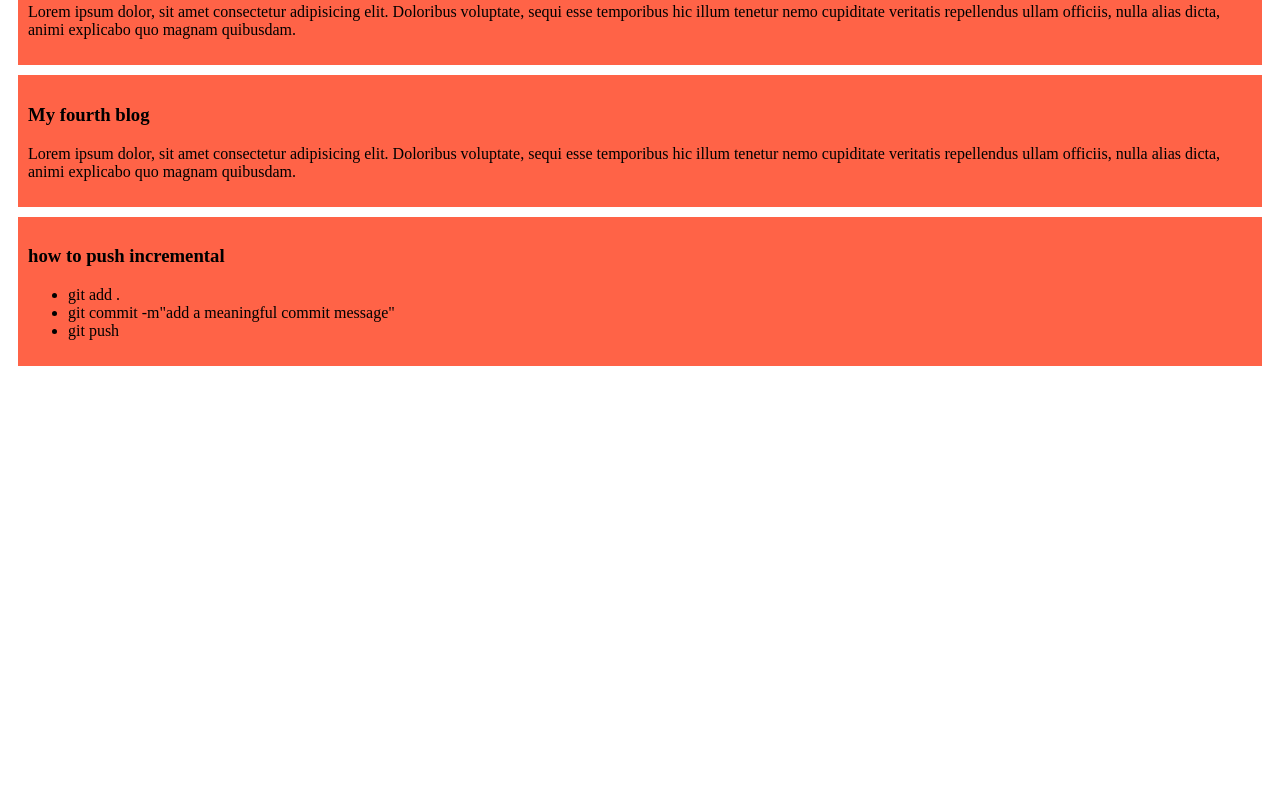
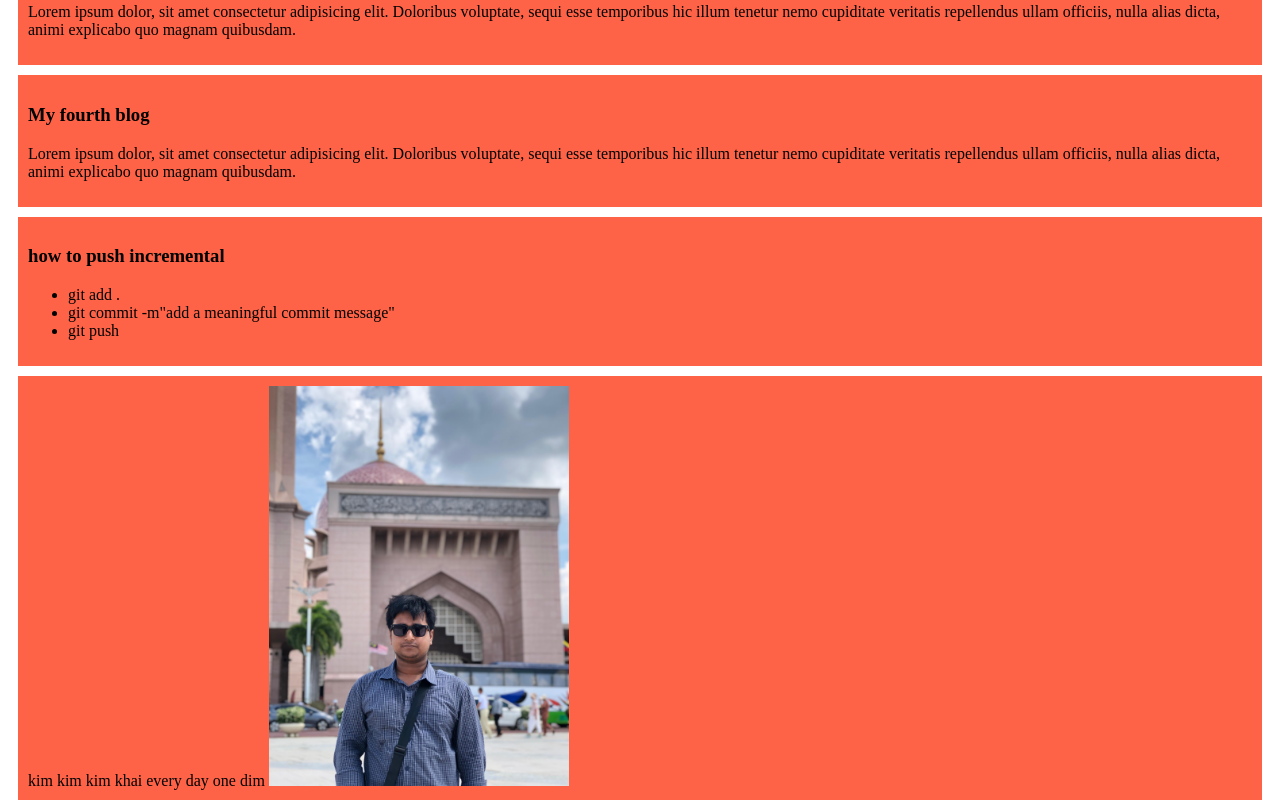
Before and after one commit to abdullahalyf/my-simple-website, a plain HTML site: page index.html in a window 1280 px wide. Shown: the part 359-1169 px from the top of the page. Before the commit the page ends 800 px from the top, so only its background shows below. Drawn offline with Linux system fonts and the light colour scheme.

Commit message:
pic upload

```diff
--- a/index.html
+++ b/index.html
@@ -31,5 +31,8 @@
             <li>git push</li>
         </ul>
     </div>
+    <div> kim kim kim khai every day one dim
+        <img src="images/Alif.jpg" alt="alif pic" width="300px" height="400px">
+    </div>
 </body>
 </html>
```
Also changed, not shown: images/Alif.jpg (added).
